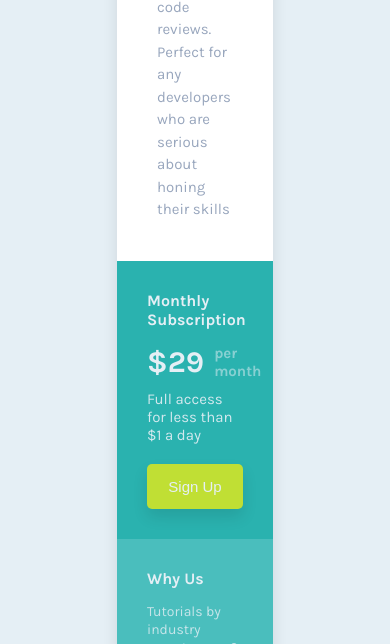
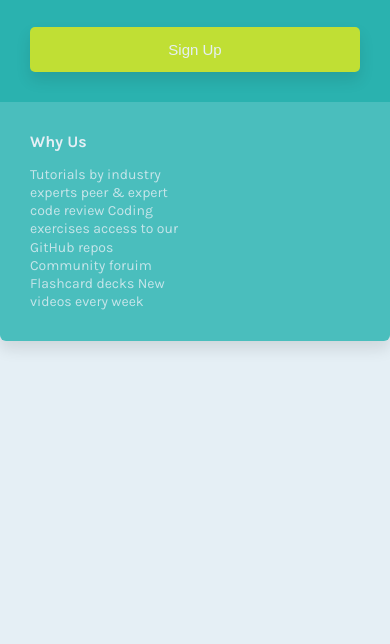
Before and after one commit to Modar-Mulla/single-price-grid-component-master, a plain HTML site: page index.html in a window 390 px wide. Shown: the part 458-1102 px from the top of the page. After the commit the page ends 844 px from the top, so only its background shows below. Drawn offline with Linux system fonts and the light colour scheme.

Commit message:
files uploaded

```diff
--- a/main.css
+++ b/main.css
@@ -84,7 +84,7 @@ body {
   font-size: 15px;
   color: var(--Light-Gray);
   opacity: 0.9;
-  margin-bottom: 20px;
+  margin-bottom: 30px;
 }
 
 .sub-about .subscription button {
@@ -138,6 +138,9 @@ body {
 }
 
 @media (max-width: 767.5px) {
+  .container{
+    width: 100%;
+  }
   .sub-about {
     display: block;
   }
```
